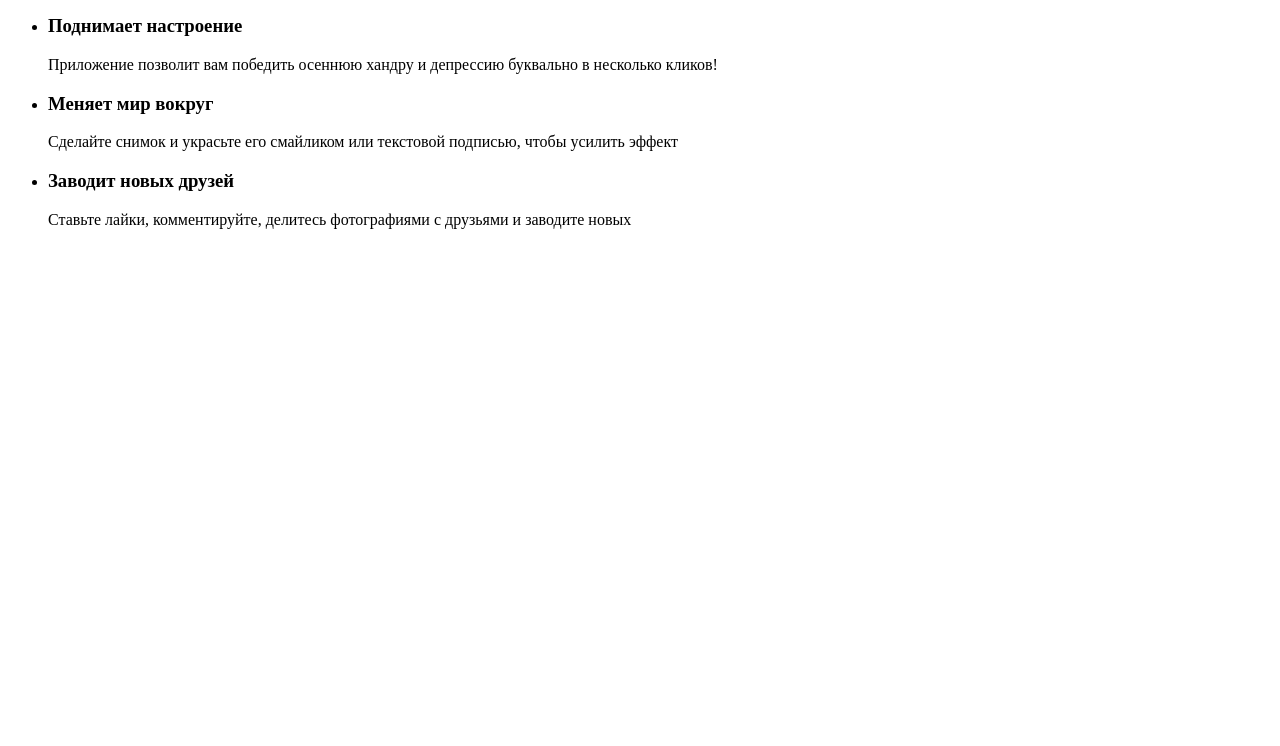
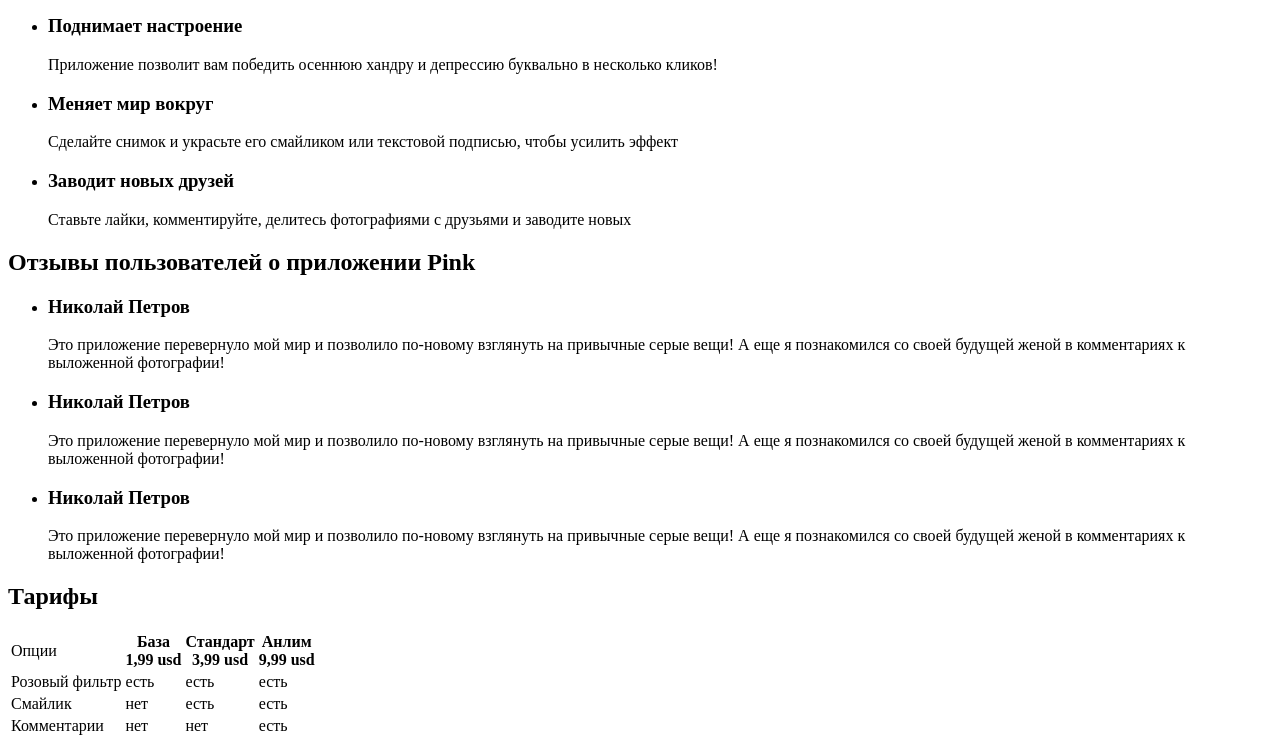
Before and after one commit to ArtMan-8/1095935-pink-18, a website: page source/index.html in a window 1280 px wide. Shown: the part 508-1254 px from the top of the page. Before the commit the page ends 800 px from the top, so only its background shows below. Drawn offline with Linux system fonts and the light colour scheme.

Commit message:
разметил секцию тарифов

```diff
--- a/source/index.html
+++ b/source/index.html
@@ -67,12 +67,79 @@
       </ul>
     </section>
 
-    <section>
+    <section class="reviews">
+      <h2 class="visually-hidden">Отзывы пользователей о приложении Pink</h2>
 
+      <ul class="reviews__list">
+        <li class="reviews__item">
+          <h3 class="reviews__user">Николай Петров</h3>
+          <p class="reviews__text">Это приложение перевернуло мой мир и позволило по-новому взглянуть на привычные серые вещи! А еще я познакомился со своей будущей женой в комментариях к выложенной фотографии!</p>
+        </li>
+      </ul>
+      <ul class="reviews__list">
+        <li class="reviews__item">
+          <h3 class="reviews__user">Николай Петров</h3>
+          <p class="reviews__text">Это приложение перевернуло мой мир и позволило по-новому взглянуть на привычные серые вещи! А еще я познакомился со своей будущей женой в комментариях к выложенной фотографии!</p>
+        </li>
+      </ul>
+      <ul class="reviews__list">
+        <li class="reviews__item">
+          <h3 class="reviews__user">Николай Петров</h3>
+          <p class="reviews__text">Это приложение перевернуло мой мир и позволило по-новому взглянуть на привычные серые вещи! А еще я познакомился со своей будущей женой в комментариях к выложенной фотографии!</p>
+        </li>
+      </ul>
+
+      <div class="reviews__pagination pagination">
+        <span class="pagination__item pagination__item--current"></span>
+        <span class="pagination__item"></span>
+        <span class="pagination__item"></span>
+      </div>
     </section>
 
-    <section>
+    <section class="tariffs">
+      <h2 class="visually-hidden">Тарифы</h2>
 
+      <table class="tariffs__table">
+        <tr class="tariffs__table-header">
+          <td class="visually-hidden">Опции</td>
+          <th class="tariffs__header">
+            <div class="tariffs__title">База</div>
+            <span class="tariffs__cost">1,99 usd</span>
+          </th>
+          <th class="tariffs__header">
+            <div class="tariffs__title">Стандарт</div>
+            <span class="tariffs__cost">3,99 usd</span>
+          </th>
+          <th class="tariffs__header">
+            <div class="tariffs__title">Анлим</div>
+            <span class="tariffs__cost">9,99 usd</span>
+          </th>
+        </tr>
+        <tr class="tariffs__table-row">
+          <td class="tariffs__feature">Розовый фильтр</td>
+          <td class="tariffs__availability tariffs__availability--on">есть</td>
+          <td class="tariffs__availability tariffs__availability--on">есть</td>
+          <td class="tariffs__availability tariffs__availability--on">есть</td>
+        </tr>
+        <tr class="tariffs__table-row">
+          <td class="tariffs__feature">Смайлик</td>
+          <td class="tariffs__availability tariffs__availability--off">нет</td>
+          <td class="tariffs__availability tariffs__availability--on">есть</td>
+          <td class="tariffs__availability tariffs__availability--on">есть</td>
+        </tr>
+        <tr class="tariffs__table-row">
+          <td class="tariffs__feature">Комментарии</td>
+          <td class="tariffs__availability tariffs__availability--off">нет</td>
+          <td class="tariffs__availability tariffs__availability--off">нет</td>
+          <td class="tariffs__availability tariffs__availability--on">есть</td>
+        </tr>
+      </table>
+
+      <div class="tariffs__paginations pagination">
+          <span class="pagination__item pagination__item--current"></span>
+          <span class="pagination__item"></span>
+          <span class="pagination__item"></span>
+      </div>
     </section>
 
     <section>
```
